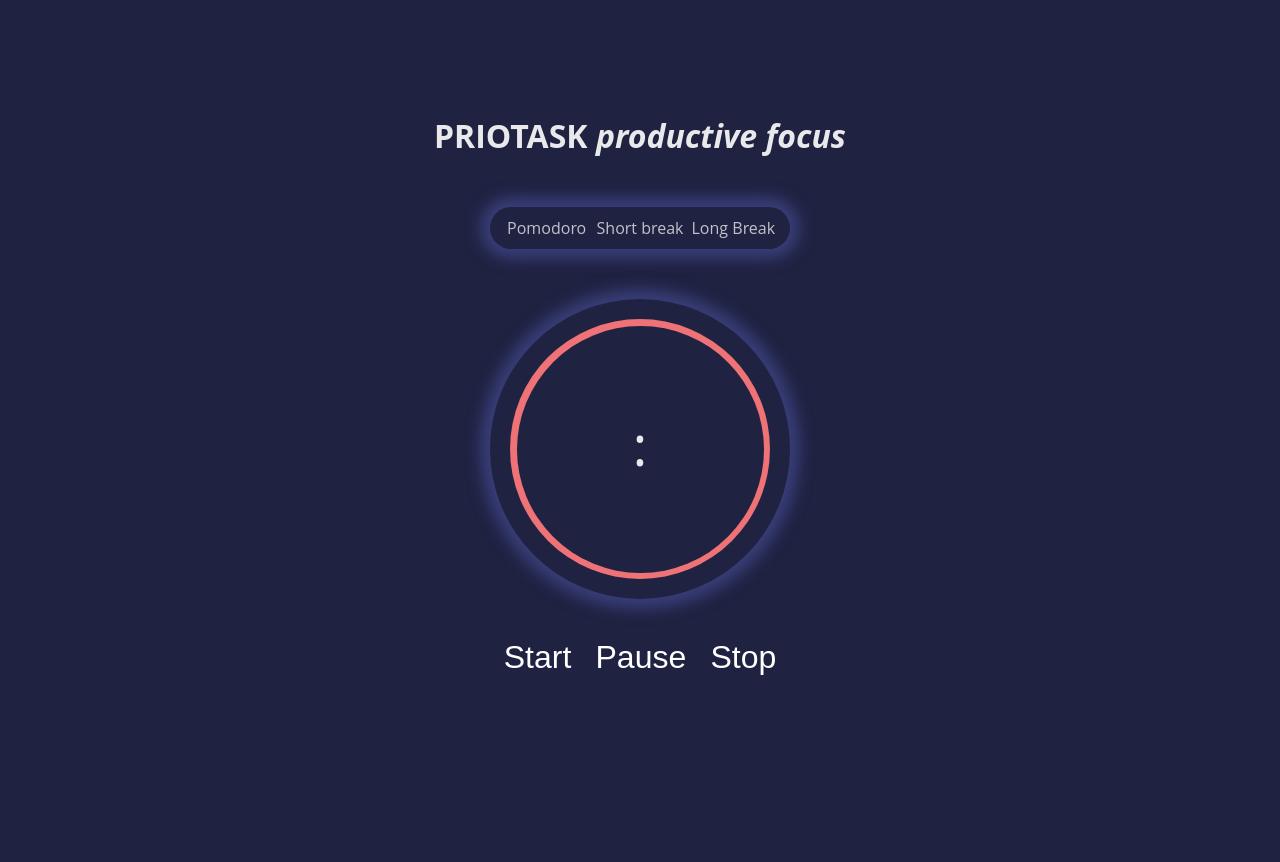
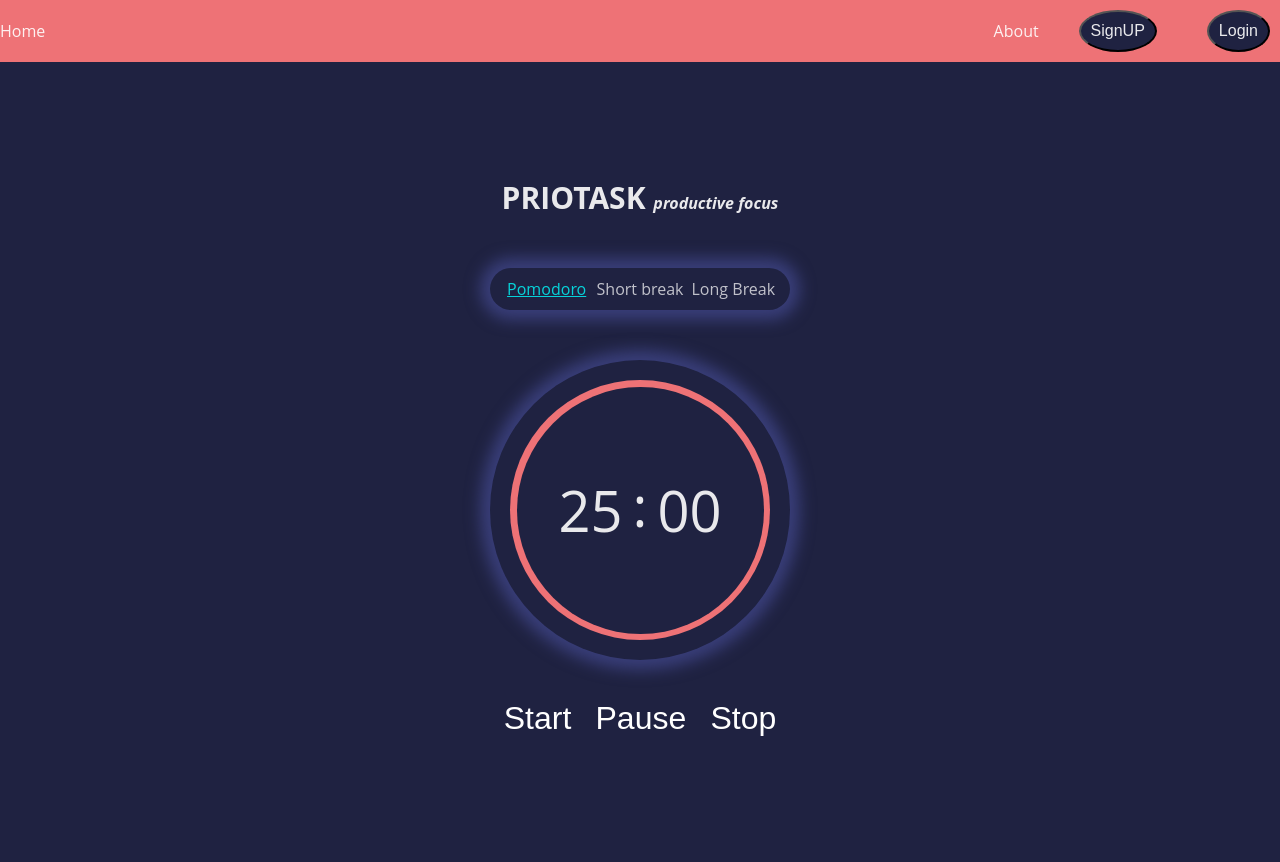
Before and after one commit to Kakazablone/PrioTask_v1, a Flask app: template web_dynamic/templates/timer.html in a window 1280 px wide. Before the commit the page ends 675 px from the top, so only its background shows below. Run offline with Flask 3, Linux system fonts and the light colour scheme; the template is opened without the code that fills it, so the values that code supplies are empty.

Commit message:
added style and dashboard

```diff
--- a/web_dynamic/static/scripts/timer.js
+++ b/web_dynamic/static/scripts/timer.js
@@ -1,6 +1,10 @@
 let timerInterval;
 let minutesRemaining = 25; // Initial value for countdown timer (25 minutes)
 let secondsRemaining = 0;
+
+$(document).ready(function () {
+  selectTimer(25); // Select "Pomodoro" on page load
+});
 
 function startTimer() {
   // Start the timer
@@ -41,10 +45,17 @@ function updateTimer() {
 
 function updateDisplay() {
   // Update displayed minutes and seconds
-  let minutesElement = document.getElementById("minutes");
-  let secondsElement = document.getElementById("seconds");
-  minutesElement.innerText = formatTime(minutesRemaining);
-  secondsElement.innerText = formatTime(secondsRemaining);
+  let minutesElement = $("#minutes");
+  let secondsElement = $("#seconds");
+  minutesElement.text(formatTime(minutesRemaining));
+  secondsElement.text(formatTime(secondsRemaining));
+}
+
+// Function to select timer duration
+function selectTimer(minutes) {
+  minutesRemaining = minutes;
+  secondsRemaining = 0;
+  updateDisplay();
 }
 
 function formatTime(time) {
--- a/web_dynamic/static/styles/timer.css
+++ b/web_dynamic/static/styles/timer.css
@@ -13,29 +13,56 @@
   padding: 0;
   box-sizing: border-box;
 }
+.dashboard {
+  background-color: var(--color-secondary);
+  display: flex;
+  align-content: space-between;
+  align-items: center;
+  font-size: medium;
+  color: var(--color-font);
+}
+.left {
+  margin-right: auto;
+}
+.right {
+  margin-left: 30px;
+}
+.right button {
+  color: var(--color-font);
+  background-color: var(--color-primary);
+  font-size: medium;
+  border-radius: 50%;
+  padding: 10px;
+}
 
-html, body {
+html,
+body {
   height: 100%;
   background-color: var(--color-primary);
   font-size: 1.6rem;
-    font-family: 'Open sans', sans-serif;
+  font-family: "Open sans", sans-serif;
 }
-#italic{
+#italic {
   font-style: italic;
+  font-size: medium;
 }
 
 p,
 h1 {
   color: var(--color-font);
 }
-button{
+.panel p.selected {
+  color: aqua;
+  text-decoration: underline;
+}
+button {
   font-size: 3.2rem;
   margin: 10px;
   color: white;
 }
 
 h1 {
-    font-size: 3.2rem;
+  font-size: 3rem;
   width: 500px;
   text-align: center;
 }
@@ -71,7 +98,7 @@ section {
 }
 
 .panel p {
-    opacity: .8;
+  opacity: 0.8;
   transition: 1s ease-in;
 }
 
@@ -103,7 +130,7 @@ section {
 }
 
 .circle::before {
-    content: '';
+  content: "";
   position: absolute;
   width: 95%;
   height: 95%;
@@ -123,7 +150,7 @@ section {
 
 .time p:nth-of-type(2) {
   position: relative;
-    top: -.5rem;
+  top: -0.5rem;
   margin-inline: 1rem;
 }
 
--- a/web_dynamic/templates/timer.html
+++ b/web_dynamic/templates/timer.html
@@ -11,15 +11,21 @@
     <title>Priotask</title>
 </head>
 <body>
+    <div class="dashboard">
+        <span class="left">Home</span>
+        <span class="right">About</span>
+        <span class="right"><button>SignUP</button></span>
+        <span class="right"><button>Login</button></span>
+    </div>
      <section>
         <div class="container">
             <h1>PRIOTASK <span id="italic">productive focus</span></h1>
 
             <div class="panel">
-                <p id="pomodoro">Pomodoro</p>
-                <p id="shortbreak">Short break</p>
-                <p id="longbreak">Long Break</p>
-            </div>
+            <p id="pomodoro" onclick="selectTimer(25)" class="selected">Pomodoro</p>
+            <p id="shortbreak" onclick="selectTimer(5)">Short break</p>
+            <p id="longbreak" onclick="selectTimer(15)">Long Break</p>
+        </div>
 
             <div class="timer">
                 <div class="circle">
```
Lines whose indentation alone changed are shown as unchanged.
